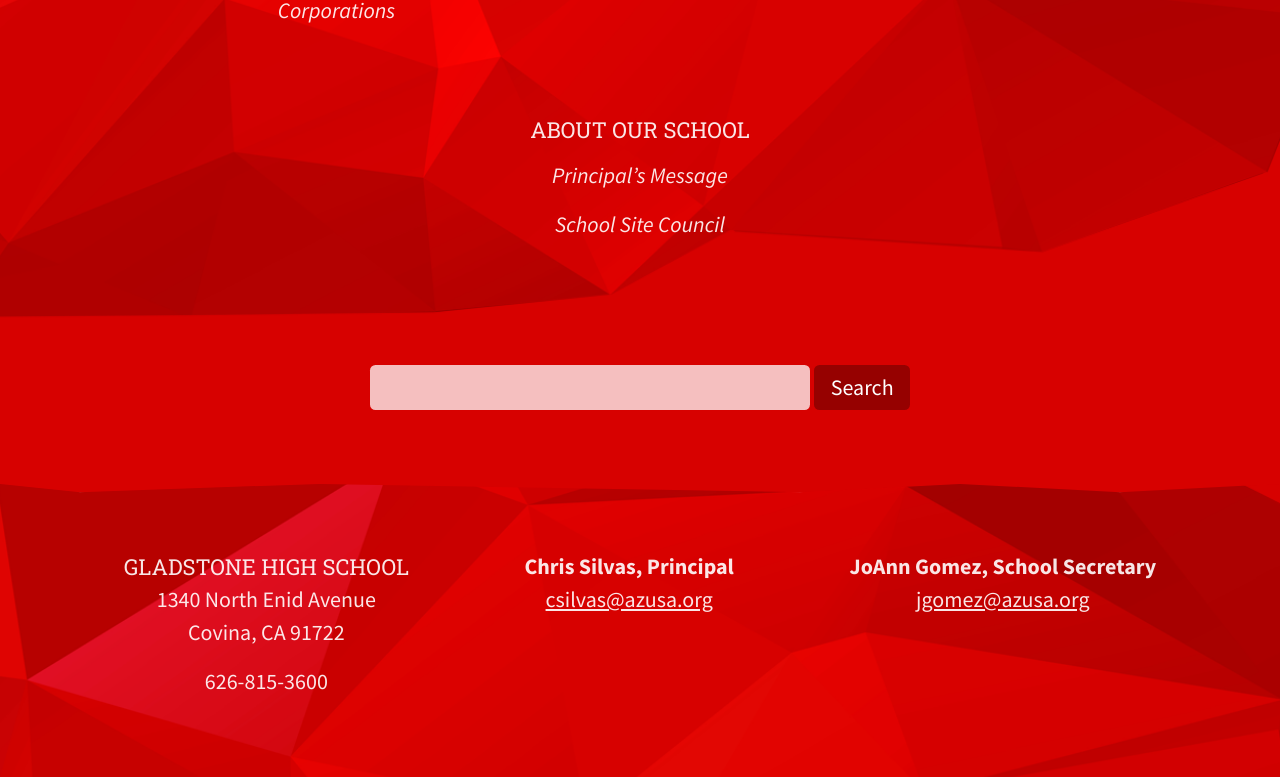
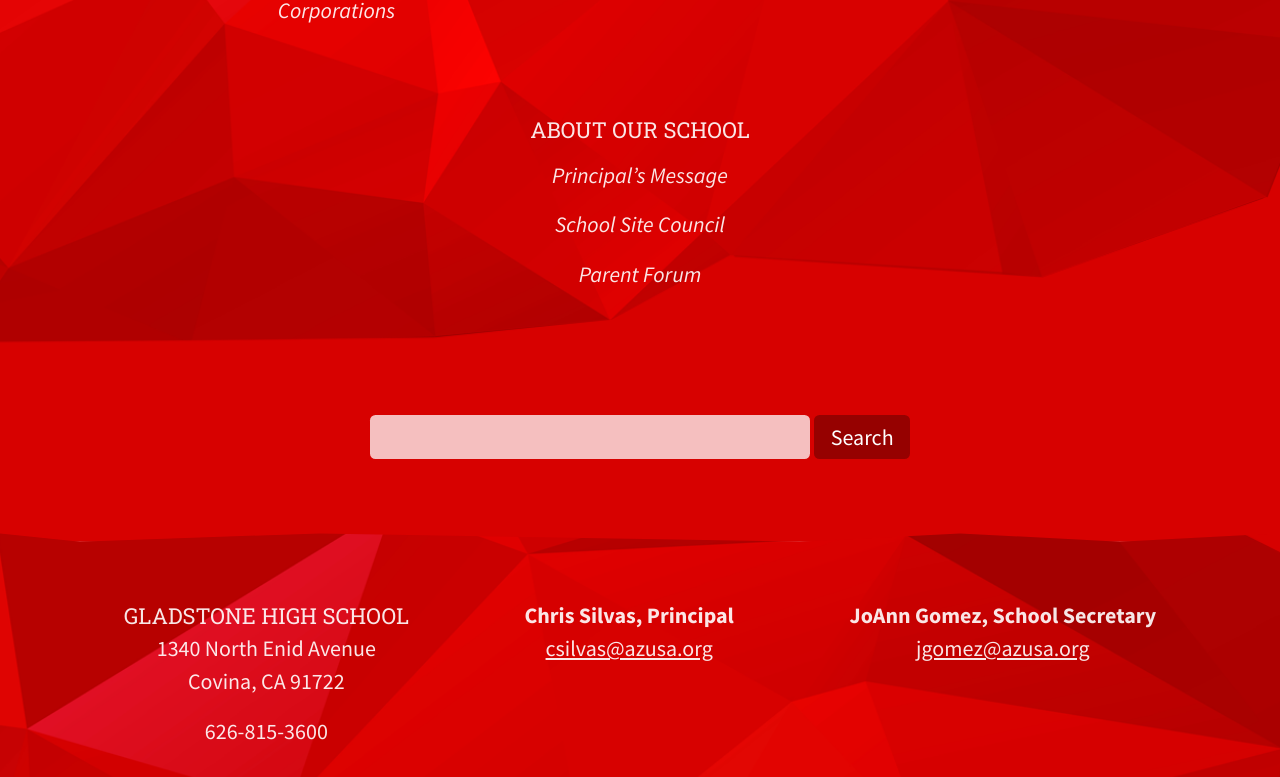
Before and after one commit to jimthoburn/gladstone, a Jekyll site: the page built from index.markdown, in a window 1280 px wide and 900 px high, scrolled down 8047 px, cut to the strip 0-777 px from the top of the window. Built offline with Jekyll 4.4.1, drawn with Linux system fonts in a browser that asks for light colours.

Commit message:
Add parent forum to the footer

```diff
--- a/_layouts/default.html
+++ b/_layouts/default.html
@@ -116,6 +116,7 @@
         <ul>
           <li><a href="/about/#message-from-our-prinicipal">Principal’s Message</a></li>
           <li><a href="/council/">School Site Council</a></li>
+          <li><a href="/parent-forum/">Parent Forum</a></li>
         </ul>
       </li>
     </ul>
```
